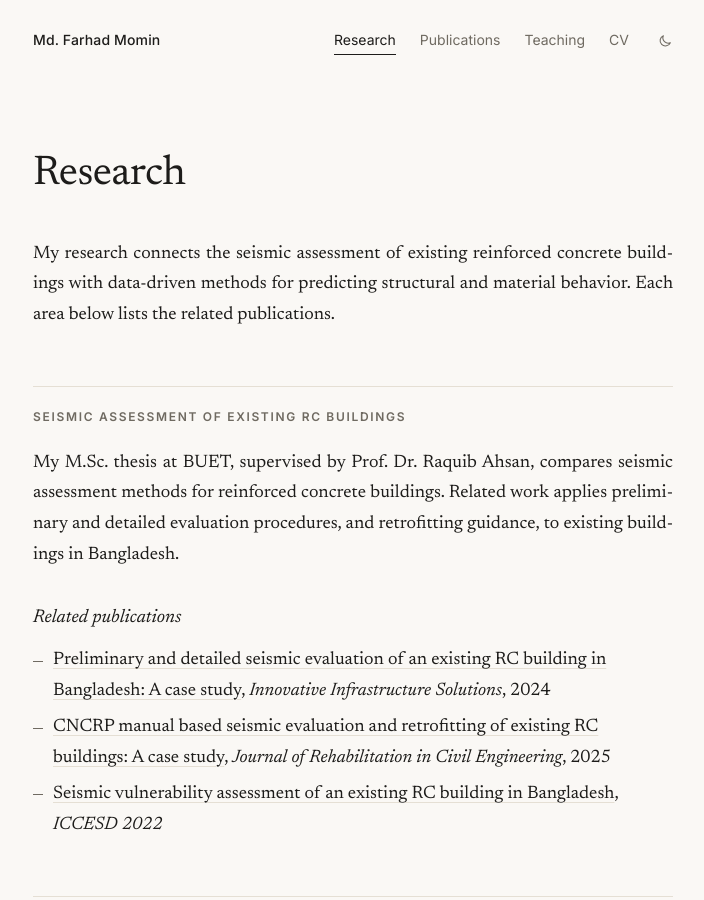
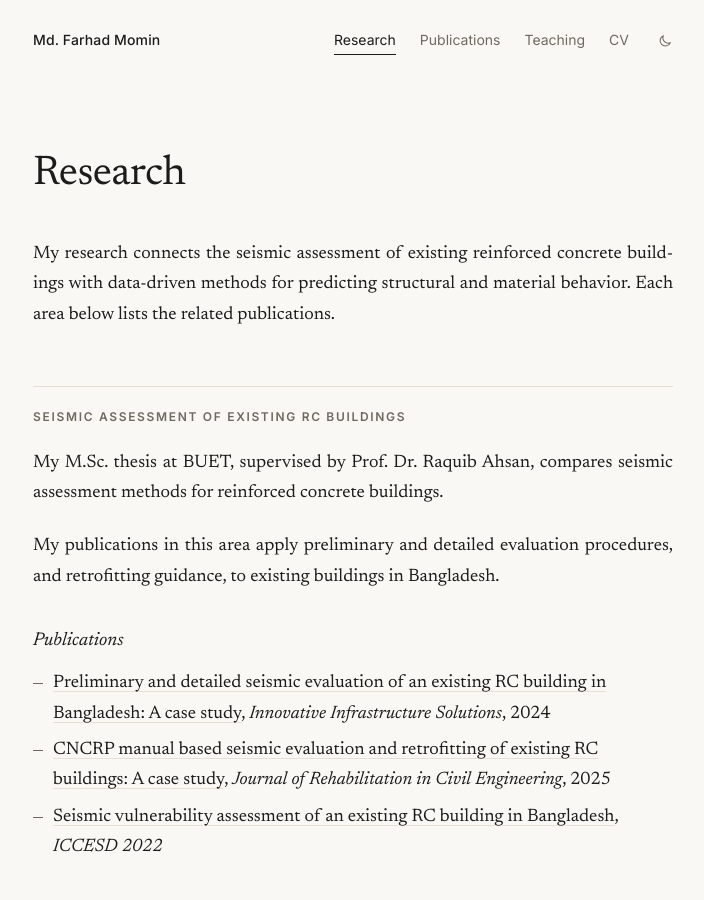
Before and after one commit to farhad-momin/farhad-momin.github.io, a Jekyll site: the page built from _pages/research.md, in a window 1280 px wide and 900 px high. Shown: the whole window, without its empty margins (287-991 px from the left). Built offline with Jekyll 4.4.1, drawn with Linux system fonts in a browser that asks for light colours.

Commit message:
Revise research description and add publications section
Updated the research page to clarify the focus on seismic assessment methods and added a new section for publications.

```diff
--- a/_pages/research.md
+++ b/_pages/research.md
@@ -9,9 +9,11 @@ My research connects the seismic assessment of existing reinforced concrete buil
 
 ## Seismic assessment of existing RC buildings
 
-My M.Sc. thesis at BUET, supervised by Prof. Dr. Raquib Ahsan, compares seismic assessment methods for reinforced concrete buildings. Related work applies preliminary and detailed evaluation procedures, and retrofitting guidance, to existing buildings in Bangladesh.
+My M.Sc. thesis at BUET, supervised by Prof. Dr. Raquib Ahsan, compares seismic assessment methods for reinforced concrete buildings.
 
-### Related publications
+My publications in this area apply preliminary and detailed evaluation procedures, and retrofitting guidance, to existing buildings in Bangladesh.
+
+### Publications
 
 - [Preliminary and detailed seismic evaluation of an existing RC building in Bangladesh: A case study](https://doi.org/10.1007/s41062-024-01693-1), *Innovative Infrastructure Solutions*, 2024
 - [CNCRP manual based seismic evaluation and retrofitting of existing RC buildings: A case study](https://doi.org/10.22075/jrce.2024.32938.1980), *Journal of Rehabilitation in Civil Engineering*, 2025
```
